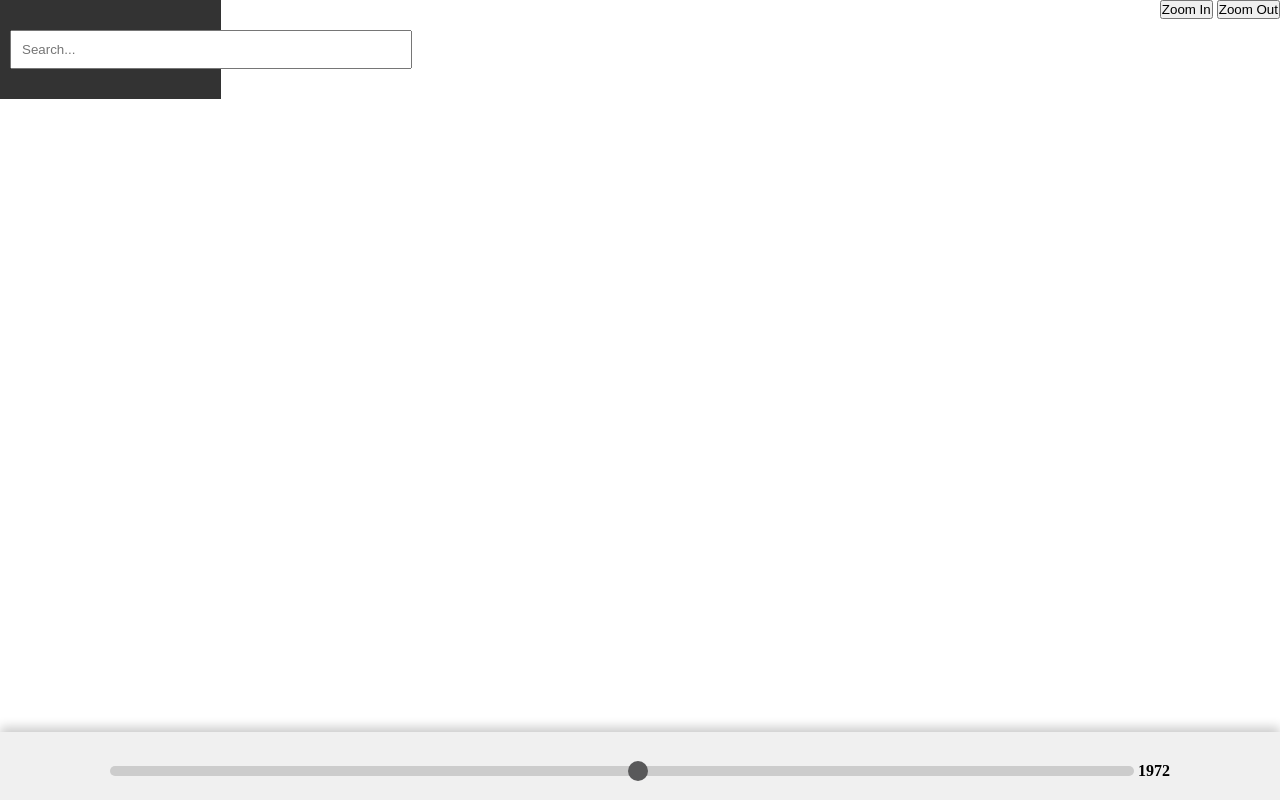
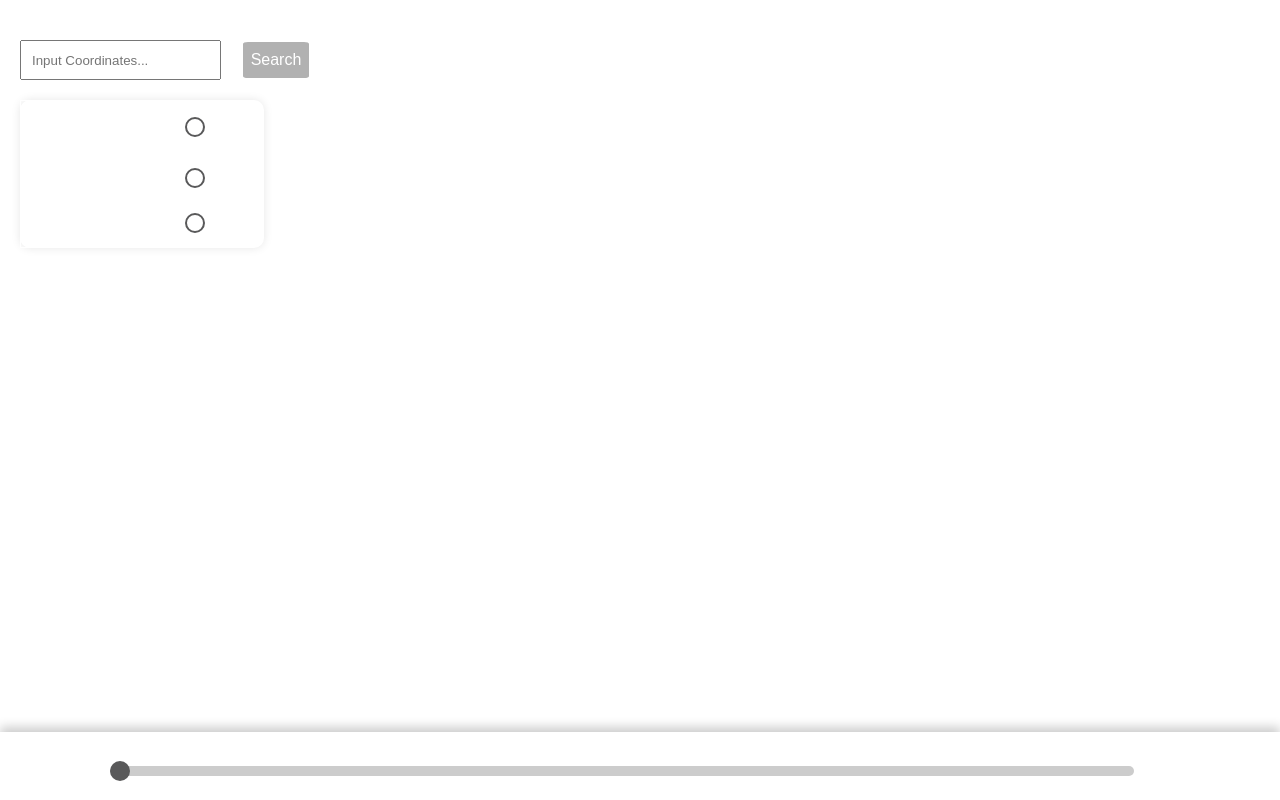
Before and after one commit to usfsoar/space_apps_23, a website with bundled scripts: page FrontEnd/public/index.html in a window 1280 px wide. Built offline with nearby package versions, Linux system fonts and the light colour scheme; files whose address does not match are found by name.

Commit message:
modify main ui

```diff
--- a/FrontEnd/public/index.html
+++ b/FrontEnd/public/index.html
@@ -12,26 +12,48 @@
 <body>
     <!--Search bar-->
     <div id="header">
-        <input type="text" id="search-bar" placeholder="Search...">
-    </div>
-
-    <!--Zoom-->
-    <div id="zoom-buttons">
-        <button id="zoom-in">Zoom In</button>
-        <button id="zoom-out">Zoom Out</button>
+        <div style="display:flex; flex-wrap: nowrap;">
+            <input type="text" id="search-bar" placeholder="Input Coordinates...">
+            <button id="search-button">Search</button>
+        </div>
+        <!--Zoom-->
+        <div id="zoom-buttons">
+            <button id="zoom-in">+</button>
+            <button id="zoom-out">-</button>
+        </div>
     </div>
 
     <!--Slider-->
     <div id="year-slider-container">
-        <input type="range" id="year-slider" class="custom-slider" min="1969" max="2000" step="1" value="1985">
-        <span id="year-value">1972</span>
+        <input type="range" id="year-slider" class="custom-slider" min="1969" max="1977" step="1" value="1969">
+        <span id="year-value">1969</span>
     </div>
+
+    <!-- Table Container -->
+    <div id="table-container">
+        <table id="data-table">
+            <tr>
+                <td>Option 1khgbzffadngadkfgn</td>
+                <td><input type="checkbox" id="option1" name="option1" value="Option 1"></td>
+            </tr>
+            <tr>
+                <td>Option 2</td>
+                <td><input type="checkbox" id="option2" name="option2" value="Option 2"></td>
+            </tr>
+            <tr>
+                <td>Option 3</td>
+                <td><input type="checkbox" id="option3" name="option3" value="Option 3"></td>
+            </tr>
+        </table>
+    </div>
+
+
 
     <canvas class="webgl rendering"></canvas>
     <div class=""></div>
 
     <script type="module" src="./client.js"></script>
-    <script src="ui-app.js"></script>
+    <script src="ui-manager.js"></script>
 </body>
 
 </html>
--- a/FrontEnd/public/style.css
+++ b/FrontEnd/public/style.css
@@ -203,27 +203,76 @@ body{
 /*xx** making responsive ***xx*/
 
 #header {
-    background-color: #333;
+    background-color: #33333300;
     color: white;
-    padding: 10px;
-    text-align: center;
     z-index: 99;
     position: fixed;
+    width: 100%;
+    display: flex;
+    flex-direction: row;
+    align-items: center;
+    justify-content: space-between;
 }
 
 #search-bar {
-    width: 200%;
     padding: 10px;
-    margin: 20px auto;
+    margin-left: 20px;
     display: block;
+    position: relative;
+
 }
+#search-button {
+    background-color: #b1b1b1;
+    border: 2px solid #fff;
+    border-radius: 10%;
+    color: #fff;
+    font-size: 16px;
+    width: 70px;
+    height: 40px;
+    cursor: pointer;
+    margin-left: 20px;
+    transition: background-color 0.3s, border-color 0.3s;
+    position: relative;
+  }
+
+  #search-button:hover {
+    background-color: rgba(255, 255, 255, 0.2);
+  }
+
+  #zoom-buttons {
+    position: relative;
+    right: 10px;
+    width: 40px;
+    margin: 10px;
+    justify-content: right;
+  }
+
+  #zoom-in,
+  #zoom-out {
+    background-color: transparent;
+    border: 2px solid #fff; /* Add a border to make the buttons visible */
+    border-radius: 50%; /* Make the buttons circular */
+    color: #fff; /* Text color */
+    font-size: 16px; /* Adjust the font size as needed */
+    width: 40px; /* Adjust the button width */
+    height: 40px; /* Adjust the button height */
+    cursor: pointer;
+    margin: 5px; /* Add spacing between the buttons */
+    transition: background-color 0.3s, border-color 0.3s; /* Add a smooth transition */
+  }
+
+  #zoom-in:hover,
+  #zoom-out:hover {
+    background-color: rgba(255, 255, 255, 0.2); /* Change the background color on hover */
+  }
+
 /* Style the slider container */
 #year-slider-container {
     position: fixed;
     bottom: 0;
     width: 100%;
     text-align: center;
-    background-color: #f0f0f0; /* Add a background color */
+    background-color: #f0f0f000; /* Add a background color */
     padding: 20px 0; /* Add some padding for spacing */
     box-shadow: 0px -5px 10px rgba(0, 0, 0, 0.2); /* Add a shadow at the bottom */
   }
@@ -255,9 +304,73 @@ body{
     display: inline-block;
     margin-top: 10px;
     font-weight: bold;
+    color: #ffffff;
   }
 
-#zoom-buttons{
-    right: 0;
+  /* Style the table container */
+#table-container {
     position: fixed;
+    margin-left: 20px;
+    margin-top: 100px;
+    background-color: #b1b1b100;
+    border-radius: 10px;
+    box-shadow: 0 0 10px rgba(0, 0, 0, 0.1);
 }
+
+/* Style the table */
+#data-table {
+    width: 30%;
+    border-collapse: collapse;
+}
+
+/* Style table headers */
+#data-table th {
+    background-color: #59595a;
+    padding: 10px;
+    text-align: left;
+    border: 1px solid #ccc;
+}
+
+/* Style table cells */
+#data-table td {
+    padding: 10px;
+    text-align: left;
+    color: rgb(255, 255, 255);
+    border: 1px solid #ffffff;
+}
+
+/* Style checkboxes */
+#data-table input[type="checkbox"] {
+    appearance: none;
+    width: 20px;
+    height: 20px;
+    border: 2px solid #59595a;
+    border-radius: 50%;
+    cursor: pointer;
+    transition: background-color 0.3s, border-color 0.3s;
+}
+
+/* Add hover effect to table rows */
+#data-table tr:hover {
+    background-color: rgba(255, 255, 255, 0.2);
+}
+/* Style checkboxes */
+#data-table input[type="checkbox"]:hover {
+    background-color: rgba(255, 255, 255, 0.2);
+}
+
+#data-table input[type="checkbox"] {
+    appearance: none;
+    width: 20px;
+    height: 20px;
+    border: 2px solid #59595a;
+    border-radius: 50%;
+    cursor: pointer;
+    transition: background-color 0.3s, border-color 0.3s;
+}
+
+/* Style checked checkboxes */
+#data-table input[type="checkbox"]:checked {
+    background-color: #d1d1d1;
+    border-color: #59595a;
+}
--- a/FrontEnd/public/ui-manager.js
+++ b/FrontEnd/public/ui-manager.js
@@ -4,15 +4,21 @@ class UI {
       this.zoomInButton = document.getElementById('zoom-in');
       this.zoomOutButton = document.getElementById('zoom-out');
 
-      this.currentYear = 1972; // Set an initial year
+      this.currentYear = 1969; // Set an initial year
       this.yearSlider = document.getElementById('year-slider');
       this.yearValue = document.getElementById('year-value');
+      //options
+      this.option1 = document.getElementById('option1');
+      this.option1Value=0;
+
 
       //add functions
       this.zoomInButton.addEventListener('click', this.zoomIn.bind(this));
       this.zoomOutButton.addEventListener('click', this.zoomOut.bind(this));
       this.yearSlider.addEventListener('input', this.handleYearSlider.bind(this));
       this.updateYearValue();
+      //functions for options
+      this.option1.addEventListener('change', this.updateCheck1.bind(this));
     }
 
     zoomIn() {
@@ -32,6 +38,15 @@ class UI {
       // Update the displayed year value
       this.yearValue.textContent = this.currentYear;
     }
+
+    //create functions for options
+    updateCheck1(){
+        if (this.option1.checked) {
+            this.option1Value = 1;
+        } else {
+            this.option1Value = 0;
+        }
+    }
   }
 
 
```
